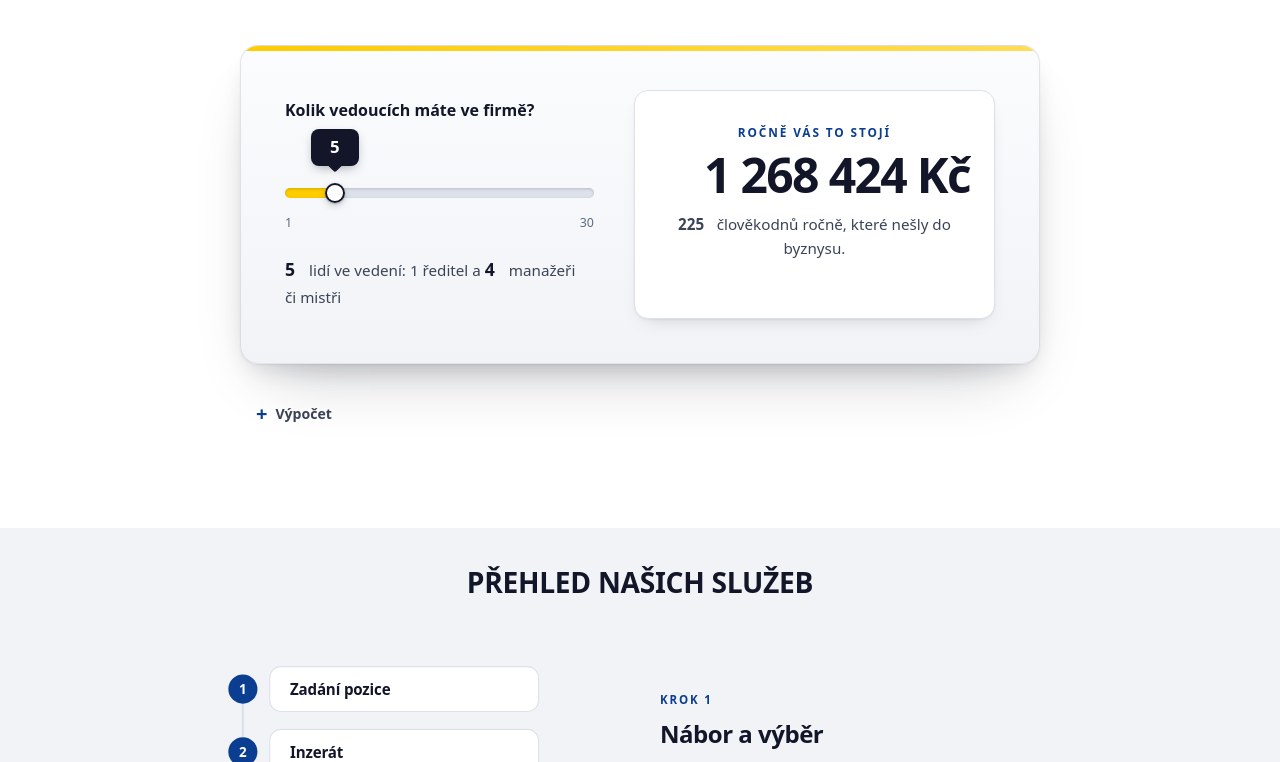
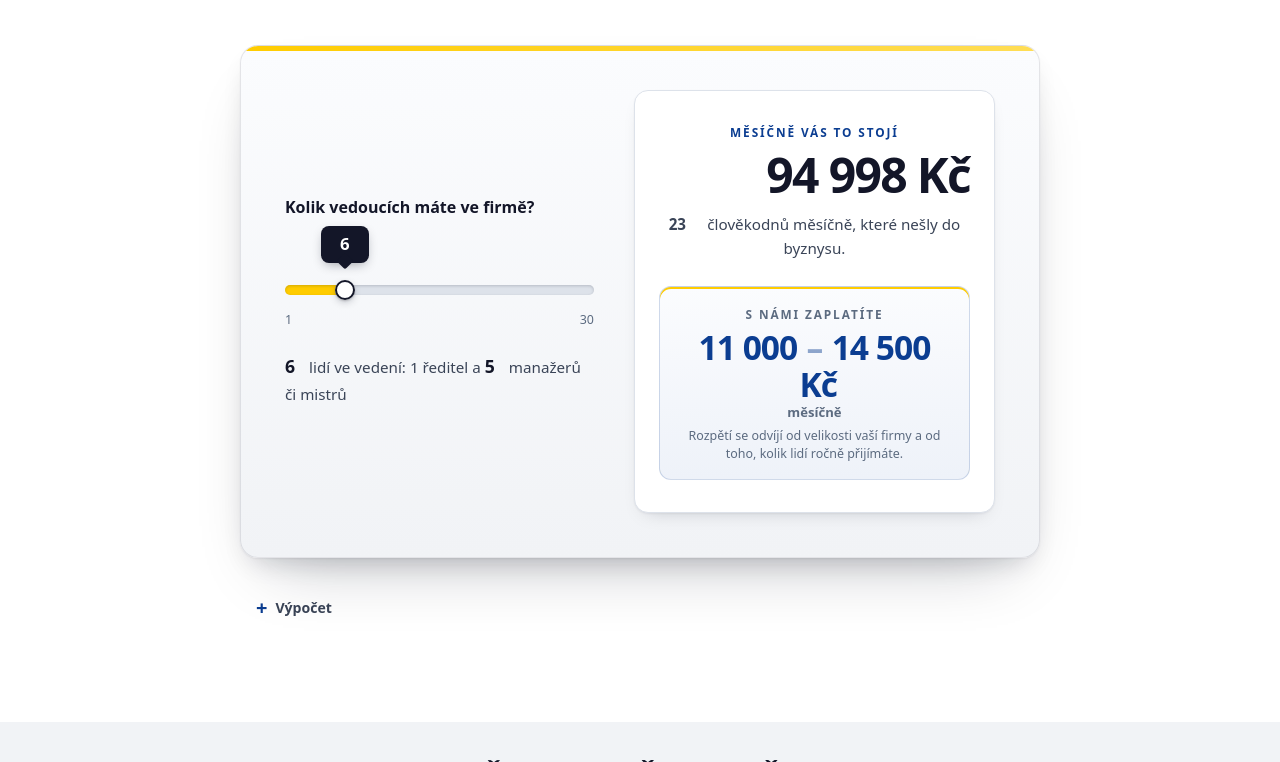
Before and after one commit to huzva-coder/capra-web, a plain HTML site: page index.html in a window 1280 px wide. Shown: the part 761-1523 px from the top of the page. Drawn offline with Linux system fonts and the light colour scheme.

Commit message:
@ Kalkulačka počítá měsíčně a nabízí cenové rozpětí
Dnešní náklady se přepnuly z ročních na měsíční, aby šly porovnat
s cenou služby. Pod ně přibyl rámeček s rozpětím, které se odvíjí od
velikosti firmy a počtu náborů; způsob výpočtu se na stránce neuvádí.
Ve výpočtu jsou nové parametry: zaměstnanců na vedoucího a míra náboru.

Rozbalovací texty u služeb braly výšku z pevného stropu v CSS a na
užších displejích se ořezávaly. Výška se teď počítá z obsahu.
@

```diff
--- a/index.html
+++ b/index.html
@@ -3,11 +3,11 @@
 <head>
 <meta charset="utf-8">
 <meta name="viewport" content="width=device-width, initial-scale=1">
-<title>Outsourcing HR administrativy</title>
-<meta name="description" content="Outsourcing HR administrativy">
+<title>Outsourcing HR operativy</title>
+<meta name="description" content="Outsourcing HR operativy">
 
 <meta property="og:type" content="website">
-<meta property="og:title" content="Outsourcing HR administrativy">
+<meta property="og:title" content="Outsourcing HR operativy">
 <meta property="og:description" content="Konec dohadování s lidmi a zbytečných nákladů.">
 <meta property="og:image" content="https://huzva-coder.github.io/capra-web/assets/og-image.png">
 <meta property="og:image:width" content="1200">
@@ -53,8 +53,8 @@
   <!-- ============ HERO ============ -->
   <section class="hero">
     <div class="copy">
-      <h1>Chcete se zbavit dohadování,<br>zbytečných nákladů a&nbsp;papírování?</h1>
-      <p class="sub">Outsourcing náborů, nástupů a personální administrativy za zlomek ceny HR specialisty.</p>
+      <h1>Chcete méně HR starostí, nákladů a operativy?</h1>
+      <p class="sub">Převezmeme nábory, nástupy a personální administrativu pro firmy s 30–100 zaměstnanci za zlomek ceny vlastního HR.</p>
       <a class="btn btn-primary" href="#kontakt">Ano, jsem připraven</a>
     </div>
     <div class="hero-people">
@@ -96,7 +96,7 @@
 
           <div class="slider">
             <output class="slider-bubble" for="pocet" data-out="pocet">1</output>
-            <input type="range" id="pocet" min="1" max="30" value="5" step="1">
+            <input type="range" id="pocet" min="1" max="30" value="6" step="1">
             <div class="slider-scale"><span>1</span><span>30</span></div>
           </div>
 
@@ -110,12 +110,25 @@
         </div>
 
         <div class="calc-output">
-          <p class="calc-label">Ročně vás to stojí</p>
+          <p class="calc-label">Měsíčně vás to stojí</p>
           <p class="calc-money"><span class="num num-money" data-out="kc">0</span>&nbsp;Kč</p>
           <p class="calc-days">
-            <strong class="num num-4" data-out="dny">0</strong> člověkodnů ročně,
+            <strong class="num num-4" data-out="dny">0</strong> člověkodnů měsíčně,
             které nešly do byznysu.
           </p>
+
+          <div class="calc-nabidka" data-nabidka>
+            <p class="calc-nabidka-label">S námi zaplatíte</p>
+            <p class="calc-nabidka-cena">
+              <span class="num num-cena" data-out="cenaOd">0</span>
+              <span class="calc-nabidka-pomlcka">–</span>
+              <span class="num num-cena" data-out="cenaDo">0</span>&nbsp;Kč
+              <span class="calc-nabidka-jed">měsíčně</span>
+            </p>
+            <p class="calc-nabidka-individualne">Při vaší velikosti připravíme nabídku na míru.</p>
+            <p class="calc-nabidka-pozn">Rozpětí se odvíjí od velikosti vaší firmy
+              a od toho, kolik lidí ročně přijímáte.</p>
+          </div>
         </div>
       </div>
 
@@ -128,7 +141,7 @@
           <div class="param-radek">
             <span class="param-role">Ředitel</span>
             <label>hrubá mzda
-              <input type="number" id="mzda-reditel" value="150000" min="0" step="1000" inputmode="numeric">
+              <input type="number" id="mzda-reditel" value="110000" min="0" step="1000" inputmode="numeric">
               <span class="param-jed">Kč</span>
             </label>
             <label>čas na HR
@@ -139,11 +152,21 @@
           <div class="param-radek">
             <span class="param-role">Manažer či mistr</span>
             <label>hrubá mzda
-              <input type="number" id="mzda-manazer" value="80000" min="0" step="1000" inputmode="numeric">
+              <input type="number" id="mzda-manazer" value="60000" min="0" step="1000" inputmode="numeric">
               <span class="param-jed">Kč</span>
             </label>
             <label>čas na HR
               <input type="number" id="podil-manazer" value="20" min="0" max="100" step="1" inputmode="numeric">
+              <span class="param-jed">%</span>
+            </label>
+          </div>
+          <div class="param-radek">
+            <span class="param-role">Vaše firma</span>
+            <label>zaměstnanců na vedoucího
+              <input type="number" id="lidi-na-vedouciho" value="10" min="1" max="40" step="0.5" inputmode="decimal">
+            </label>
+            <label>ročně přijmete
+              <input type="number" id="podil-nabor" value="22" min="0" max="100" step="1" inputmode="numeric">
               <span class="param-jed">%</span>
             </label>
           </div>
@@ -152,7 +175,7 @@
         <ul>
           <li>K hrubé mzdě připočítávám odvody zaměstnavatele <strong>33,8 %</strong>
               (24,8 % sociální + 9 % zdravotní pojištění, sazby pro rok 2026).</li>
-          <li>Člověkodny počítám z 250 pracovních dnů v roce.</li>
+          <li>Člověkodny počítám z 250 pracovních dnů v roce, tedy zhruba 21 za měsíc.</li>
         </ul>
         <p class="src">Sazby odvodů:
           <a href="https://mzdy.cz/sazby-odvodu" target="_blank" rel="noopener">mzdy.cz</a></p>
--- a/script.js
+++ b/script.js
@@ -28,8 +28,22 @@
   /* ---------------- kalkulačka ---------------- */
 
   var ODVODY = 1.338;          // 24,8 % sociální + 9 % zdravotní, sazby 2026
-  var DNU_V_ROCE = 250;
-  var UVODNI_CIL = 5;          // po najetí na sekci sem posuvník dojede
+  var DNU_V_MESICI = 250 / 12;   // 250 pracovních dnů v roce
+
+  // ceník: základ podle velikosti firmy + variabilní složka za nábory.
+  // Na stránce se ukazuje jen výsledné rozpětí, ne způsob výpočtu.
+  var PASMA = [
+    { do: 20, zaklad: 5000 },
+    { do: 30, zaklad: 6500 },
+    { do: 40, zaklad: 8000 },
+    { do: 60, zaklad: 9500 },
+    { do: 80, zaklad: 11500 },
+    { do: 110, zaklad: 14000 }
+  ];
+  var SAZBA_NABOR = 250;       // Kč měsíčně za každý nábor ročně
+  var ROZPTYL = 0.10;          // rozpětí kolem spočtené ceny
+  var KROK_ZAOKROUHLENI = 500;
+  var UVODNI_CIL = 6;          // po najetí na sekci sem posuvník dojede
   var UVODNI_START = 30;       // a jede z opačného konce
   var ROZJEZD_MS = 2000;
 
@@ -42,14 +56,31 @@
   }
   function sazby() {
     return {
-      reditel: { mzda: param('mzda-reditel', 150000), podil: param('podil-reditel', 10, 100) },
-      manazer: { mzda: param('mzda-manazer', 80000), podil: param('podil-manazer', 20, 100) }
+      reditel: { mzda: param('mzda-reditel', 110000), podil: param('podil-reditel', 10, 100) },
+      manazer: { mzda: param('mzda-manazer', 60000), podil: param('podil-manazer', 20, 100) },
+      naVedouciho: param('lidi-na-vedouciho', 10),
+      naborPodil: param('podil-nabor', 22, 100)
+    };
+  }
+
+  function nabidka(zamestnancu, naboru) {
+    var pasmo = null;
+    for (var i = 0; i < PASMA.length; i++) {
+      if (zamestnancu <= PASMA[i].do) { pasmo = PASMA[i]; break; }
+    }
+    if (!pasmo) return null;                 // nad největší pásmo se cena stanoví individuálně
+    var cena = pasmo.zaklad + naboru * SAZBA_NABOR;
+    var k = KROK_ZAOKROUHLENI;
+    return {
+      od: Math.floor(cena * (1 - ROZPTYL) / k) * k,
+      doo: Math.ceil(cena * (1 + ROZPTYL) / k) * k
     };
   }
 
   var slider = document.getElementById('pocet');
   var sliderWrap = slider && slider.closest('.slider');
   var calcBox = document.querySelector('[data-calc]');
+  var nabidkaBox = document.querySelector('[data-nabidka]');
 
   var out = {};
   Array.prototype.forEach.call(document.querySelectorAll('[data-out]'), function (el) {
@@ -63,12 +94,15 @@
   function rocniNaklad(pocet) {
     var s = sazby();
     var manazeru = Math.max(0, pocet - 1);
-    var reditel = s.reditel.mzda * ODVODY * s.reditel.podil * 12;
-    var manazeri = manazeru * s.manazer.mzda * ODVODY * s.manazer.podil * 12;
+    var reditel = s.reditel.mzda * ODVODY * s.reditel.podil;
+    var manazeri = manazeru * s.manazer.mzda * ODVODY * s.manazer.podil;
+    var zamestnancu = Math.max(pocet, Math.round(pocet * s.naVedouciho));
     return {
       manazeru: manazeru,
+      zamestnancu: zamestnancu,
+      naboru: Math.round(zamestnancu * s.naborPodil),
       kc: Math.round(reditel + manazeri),
-      dny: Math.round((s.reditel.podil + manazeru * s.manazer.podil) * DNU_V_ROCE)
+      dny: Math.round((s.reditel.podil + manazeru * s.manazer.podil) * DNU_V_MESICI)
     };
   }
 
@@ -95,6 +129,12 @@
     napis('slovoLide', sklon(pocet, 'člověk', 'lidé', 'lidí'));
     napis('slovoManazer', sklon(v.manazeru,
       'manažer či mistr', 'manažeři či mistři', 'manažerů či mistrů'));
+    napis('zamestnancu', v.zamestnancu);
+
+    var n = nabidka(v.zamestnancu, v.naboru);
+    if (nabidkaBox) nabidkaBox.classList.toggle('je-individualni', !n);
+    napis('cenaOd', n ? formatKc(n.od) : '');
+    napis('cenaDo', n ? formatKc(n.doo) : '');
   }
 
   function rozjed(cil) {
@@ -125,7 +165,7 @@
     });
 
     Array.prototype.forEach.call(
-      document.querySelectorAll('#mzda-reditel, #podil-reditel, #mzda-manazer, #podil-manazer'),
+      document.querySelectorAll('#mzda-reditel, #podil-reditel, #mzda-manazer, #podil-manazer, #lidi-na-vedouciho, #podil-nabor'),
       function (el) {
         el.addEventListener('input', function () {
           prepocitej();
@@ -153,11 +193,31 @@
 
   Array.prototype.forEach.call(document.querySelectorAll('[data-rozsah]'), function (box) {
     var btn = box.querySelector('.rozsah-btn');
-    if (!btn) return;
+    var text = box.querySelector('.rozsah-text');
+    if (!btn || !text) return;
+
     btn.addEventListener('click', function () {
-      var otevreno = box.classList.toggle('is-open');
-      btn.setAttribute('aria-expanded', otevreno ? 'true' : 'false');
-      btn.setAttribute('aria-label', otevreno ? 'Skrýt celý rozsah' : 'Zobrazit celý rozsah');
+      var otevrit = !box.classList.contains('is-open');
+      btn.setAttribute('aria-expanded', otevrit ? 'true' : 'false');
+      btn.setAttribute('aria-label', otevrit ? 'Skrýt celý rozsah' : 'Zobrazit celý rozsah');
+
+      // strop se počítá z obsahu; pevná hodnota v CSS text na úzkém displeji ořezávala
+      text.style.maxHeight = text.scrollHeight + 'px';
+      if (otevrit) {
+        box.classList.add('is-open');
+      } else {
+        requestAnimationFrame(function () {
+          box.classList.remove('is-open');
+          text.style.maxHeight = '';
+        });
+      }
+    });
+
+    // po dojetí strop pustit, ať se text nepřiskřípne při otočení displeje
+    text.addEventListener('transitionend', function (e) {
+      if (e.propertyName === 'max-height' && box.classList.contains('is-open')) {
+        text.style.maxHeight = 'none';
+      }
     });
   });
 
--- a/style.css
+++ b/style.css
@@ -341,6 +341,36 @@ input[type=range]::-moz-range-thumb {
   white-space: nowrap;
 }
 .calc-days { margin: 0 0 1.6rem; color: var(--text); font-size: .95rem; }
+
+/* nabídka pod dnešními náklady — jediné místo v kalkulačce s akcentem */
+.calc-nabidka {
+  margin-top: 1.5rem; padding: 1.15rem 1rem 1rem;
+  border-radius: 12px; border: 1px solid rgba(11, 61, 145, .18);
+  background: linear-gradient(180deg, #FBFCFE 0%, #EEF2F9 100%);
+  box-shadow: inset 0 2px 0 var(--accent);
+}
+.calc-nabidka-label {
+  margin: 0; font-size: .74rem; font-weight: 700;
+  letter-spacing: .16em; text-transform: uppercase; color: var(--muted);
+}
+.calc-nabidka-cena {
+  margin: .3rem 0 .45rem; color: var(--brand);
+  font-size: clamp(1.5rem, 4.6vw, 2.1rem); font-weight: 800;
+  letter-spacing: -.03em; line-height: 1.1;
+}
+.calc-nabidka-pomlcka { color: rgba(11, 61, 145, .45); margin: 0 .1rem; }
+.calc-nabidka-jed {
+  display: block; font-size: .82rem; font-weight: 600;
+  letter-spacing: 0; color: var(--muted); margin-top: .15rem;
+}
+.num-cena { min-width: 5ch; text-align: right; }
+.calc-nabidka-pozn { margin: 0; font-size: .78rem; color: var(--muted); line-height: 1.45; }
+.calc-nabidka-individualne {
+  display: none; margin: .35rem 0 .5rem;
+  color: var(--brand); font-size: 1.05rem; font-weight: 700;
+}
+.calc-nabidka.je-individualni .calc-nabidka-cena { display: none; }
+.calc-nabidka.je-individualni .calc-nabidka-individualne { display: block; }
 
 .calc-note { max-width: 48rem; margin: 1.5rem auto 0; font-size: .88rem; color: var(--text); }
 .calc-note > summary {
```
